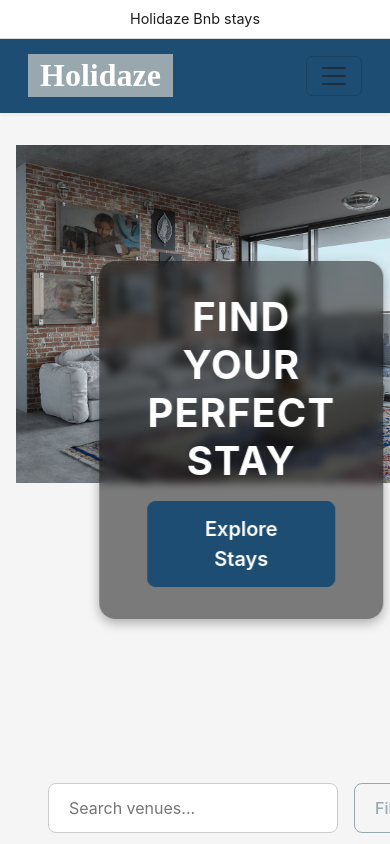
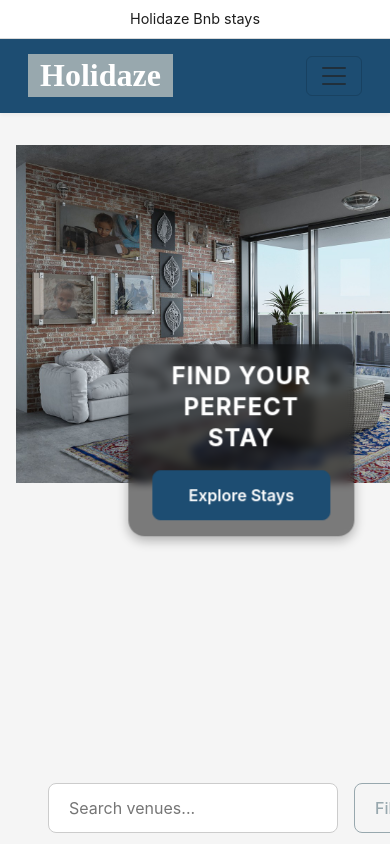
Before and after one commit to fantadiallo/HolidazeSemesterproject, a React (Vite) app: page / in a window 390 px wide. Shown: the top 844 px of the page. Built offline with nearby package versions, Linux system fonts and the light colour scheme; no server answers.

Commit message:
Style: Center hero overlay on all screen sizes

```diff
--- a/src/components/herohompage/Hero.module.scss
+++ b/src/components/herohompage/Hero.module.scss
@@ -1,69 +1,81 @@
+@use '../../styles/variables' as *;
 
-@use '../../styles/variables' as *;
 .hero {
-    height: 70vh;
-    overflow: hidden;
-    position: relative;
+  position: relative;
+  height: 70vh;
+  overflow: hidden;
 
-    .heroImage {
-      height: 100%;
-      width: 100%;
-      object-fit: cover;
-      display: block;
-    }
-
-    .hero-overlay {
-      z-index: 2;
-      padding: 1rem;
-      background-color: rgba(0, 0, 0, 0.4);
-      border-radius: 0.5rem;
-
-      h1 {
-        font-size: 2rem;
-        font-weight: bold;
-      }
-    }
-  }
-  @keyframes fadeInUp {
-    from {
-      opacity: 0;
-      transform: translateY(40px);
-    }
-    to {
-      opacity: 1;
-      transform: translateY(0);
-    }
+  .heroImage {
+    height: 100%;
+    width: 100%;
+    object-fit: cover;
+    display: block;
   }
 
   .heroOverlay {
-    animation: fadeInUp 1s ease-out;
-    animation-delay: 0.3s;
-    animation-fill-mode: both;
+    position: absolute;
+    top: 50%;
+    left: 50%;
+    transform: translate(-50%, -50%); // Always center
     background-color: rgba(0, 0, 0, 0.5);
     box-shadow: 0 4px 12px rgba(0, 0, 0, 0.3);
     backdrop-filter: blur(4px);
     padding: 2rem 3rem;
     border-radius: 1rem;
+    display: flex;
+    flex-direction: column;
+    align-items: center;
+    justify-content: center;
+    max-width: 90%;
+    text-align: center;
+    z-index: 2;
+    animation: fadeInUp 1s ease-out 0.3s both;
+
     h1 {
-
-
-      animation: fadeInUp 1s ease-out;
-      animation-delay: 0.4s;
-      animation-fill-mode: both;
-      color: #fff;
       font-size: 2.5rem;
       font-weight: 700;
+      color: #fff;
       text-transform: uppercase;
       letter-spacing: 1px;
       margin-bottom: 1.5rem;
+      word-break: break-word;
+      animation: fadeInUp 1s ease-out 0.4s both;
     }
 
     a {
-      animation: fadeInUp 1s ease-out;
-      animation-delay: 0.6s;
-      animation-fill-mode: both;
       font-weight: 600;
       padding: 0.75rem 2rem;
       border-radius: 8px;
+      animation: fadeInUp 1s ease-out 0.6s both;
     }
   }
+
+  @media (max-width: 600px) {
+    .heroOverlay {
+      padding: 1rem 1.5rem;
+      max-width: 95%;
+      // keep top 50% and transform for centering
+      h1 {
+        font-size: 1.5rem;
+        line-height: 1.3;
+      }
+
+      a {
+        width: 100%;
+        font-size: 1rem;
+        padding: 0.75rem;
+      }
+    }
+  }
+}
+
+@keyframes fadeInUp {
+  from {
+    opacity: 0;
+    transform: translateY(40px);
+  }
+  to {
+    opacity: 1;
+    transform: translateY(0);
+  }
+}
```
